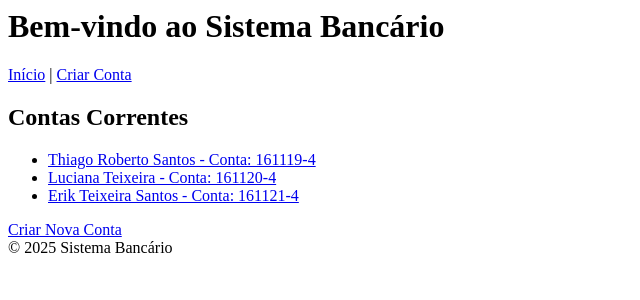
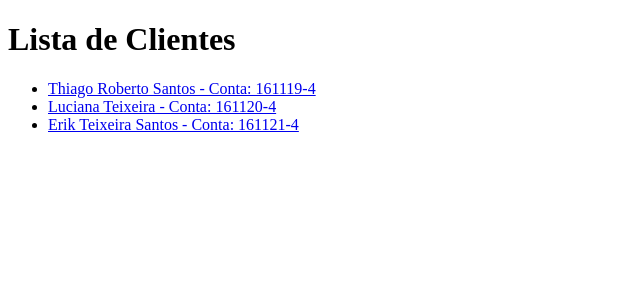
Before and after one commit to EstudosPythonSenac2024/estudos_senac, a Django app: page / in a window 1280 px wide. Shown: the top 300 px of the page, without its empty margins (0-640 px from the left). Run offline with Django 5.2, Linux system fonts and the light colour scheme; data comes from the database, SQL or seed files in the repository; both versions use the stored data as it was after the commit.

Commit message:
atualizando projeto aqui.

```diff
--- a/python/django/banco/banco/settings.py
+++ b/python/django/banco/banco/settings.py
@@ -59,8 +59,8 @@ ROOT_URLCONF = 'banco.urls'
 TEMPLATES = [
     {
         'BACKEND': 'django.template.backends.django.DjangoTemplates',
-        'DIRS': [],  # Deixe vazio se os templates estão nos apps
-        'APP_DIRS': True,  # Ativa a busca por templates nas pastas dos apps
+        'DIRS': [],  # Deixe vazio para usar o padrão das apps
+        'APP_DIRS': True,  # Habilitar a busca nos diretórios "templates/" das apps
         'OPTIONS': {
             'context_processors': [
                 'django.template.context_processors.debug',
@@ -71,6 +71,8 @@ TEMPLATES = [
         },
     },
 ]
+
+
 
 WSGI_APPLICATION = 'banco.wsgi.application'
 
--- a/python/django/banco/contas/admin.py
+++ b/python/django/banco/contas/admin.py
@@ -7,5 +7,5 @@ class ContaCorrenteAdmin(admin.ModelAdmin):
 
 @admin.register(Historico)
 class HistoricoAdmin(admin.ModelAdmin):
-    list_display = ('conta', 'operacao', 'valor', 'data')
-    list_filter = ('operacao', 'data')
+    list_display = ('id', 'operacao', 'valor', 'data')  # Certifique-se de que os campos existem no modelo
+    list_filter = ('operacao', 'data')  # Filtrar usando campos válidos do modelo
--- a/python/django/banco/contas/templates/contas/depositar.html
+++ b/python/django/banco/contas/templates/contas/depositar.html
@@ -13,6 +13,6 @@
         <input type="number" name="valor" step="0.01" required>
         <button type="submit">Confirmar</button>
     </form>
-    <p><a href="{% url 'detalhes' conta.id %}">Voltar</a></p>
+    <a href="{% url 'detalhes' conta.id %}">Voltar</a>
 </body>
 </html>
--- a/python/django/banco/contas/templates/contas/detalhes.html
+++ b/python/django/banco/contas/templates/contas/detalhes.html
@@ -9,6 +9,6 @@
     <p><strong>Número da Conta:</strong> {{ conta.numero_conta }}</p>
     <p><strong>Saldo:</strong> R$ {{ conta.saldo }}</p>
     <p><strong>Limite Negativo:</strong> R$ {{ conta.limite_negativo }}</p>
-    <a href="{% url 'index' %}">Voltar para a Lista de Contas</a>
+    <a href="{% url 'detalhes' conta.id %}">Voltar</a>
 </body>
 </html>
--- a/python/django/banco/contas/templates/contas/detalhes_conta_corrente.html
+++ b/python/django/banco/contas/templates/contas/detalhes_conta_corrente.html
@@ -20,6 +20,6 @@
         <li><a href="{% url 'historico' conta.id %}">Ver Histórico</a></li>
     </ul>
 
-    <p><a href="{% url 'index' %}">Voltar para a Lista de Contas</a></p>
+    <p><a href="{% url 'lista_clientes' %}">Voltar</a></p>
 </body>
 </html>
--- /dev/null
+++ b/python/django/banco/contas/templates/contas/lista_clientes.html
@@ -0,0 +1,18 @@
+<!DOCTYPE html>
+<html>
+<head>
+    <title>Lista de Clientes</title>
+</head>
+<body>
+    <h1>Lista de Clientes</h1>
+    <ul>
+        {% for conta in contas %}
+            <li>
+                <a href="{% url 'detalhes' conta.id %}">
+                    {{ conta.titular }} - Conta: {{ conta.numero_conta }}
+                </a>
+            </li>
+        {% endfor %}
+    </ul>
+</body>
+</html>
--- a/python/django/banco/contas/templates/contas/sacar.html
+++ b/python/django/banco/contas/templates/contas/sacar.html
@@ -8,7 +8,7 @@
 <body>
     <h1>Sacar da Conta: {{ conta.numero_conta }}</h1>
     {% if erro %}
-        <p style="color: red;">{{ erro }}</p>
+    <p style="color: red;">{{ erro }}</p>
     {% endif %}
     <form method="post">
         {% csrf_token %}
@@ -16,6 +16,7 @@
         <input type="number" name="valor" step="0.01" required>
         <button type="submit">Confirmar</button>
     </form>
-    <p><a href="{% url 'detalhes' conta.id %}">Voltar</a></p>
+    <a href="{% url 'detalhes' conta.id %}">Voltar</a>
+
 </body>
 </html>
--- a/python/django/banco/contas/urls.py
+++ b/python/django/banco/contas/urls.py
@@ -2,10 +2,10 @@ from django.urls import path
 from . import views
 
 urlpatterns = [
-    path('', views.index, name='index'),
-    path('<int:conta_id>/', views.detalhes, name='detalhes'),
-    path('<int:conta_id>/depositar/', views.depositar, name='depositar'),
-    path('<int:conta_id>/sacar/', views.sacar, name='sacar'),
-    path('<int:conta_id>/transferir/', views.transferir, name='transferir'),
-    path('<int:conta_id>/historico/', views.historico, name='historico'),
+    path('', views.lista_clientes, name='lista_clientes'),  # Página inicial (lista de clientes)
+    path('<int:conta_id>/', views.detalhes, name='detalhes'),  # Detalhes de uma conta específica
+    path('<int:conta_id>/historico/', views.historico, name='historico'),  # Histórico
+    path('<int:conta_id>/sacar/', views.sacar, name='sacar'),  # Saque
+    path('<int:conta_id>/depositar/', views.depositar, name='depositar'),  # Depósito
+    path('<int:conta_id>/transferir/', views.transferir, name='transferir'),  # Transferência
 ]
--- a/python/django/banco/contas/views.py
+++ b/python/django/banco/contas/views.py
@@ -1,13 +1,12 @@
 from django.shortcuts import render, get_object_or_404, redirect
 from django.contrib import messages
-from .models import ContaCorrente
+from .models import ContaCorrente, Historico
 from .forms import ContaForm
 from django.db import models
 from django.core.paginator import Paginator
-from django.shortcuts import render
 from django.utils.timezone import now
-
-
+from decimal import Decimal
+from django.core.exceptions import ValidationError
 
 def index(request):
     """Página inicial que lista todas as contas cadastradas com links para ações."""
@@ -20,6 +19,21 @@ def detalhes(request, conta_id):
 
     # Renderiza os detalhes da conta
     return render(request, 'contas/detalhes_conta_corrente.html', {'conta': conta})
+
+def depositar(request, conta_id):
+    conta = ContaCorrente.objects.get(pk=conta_id)
+    if request.method == 'POST':
+        valor = Decimal(request.POST['valor'])
+        conta.saldo += valor
+        conta.save()
+
+        Historico.objects.create(
+            conta=conta,
+            tipo="Depósito",
+            valor=valor
+        )
+        return redirect('detalhes', conta_id=conta_id)
+    return render(request, 'contas/depositar.html', {'conta': conta})
 
 def criar_conta(request):
     if request.method == 'POST':
@@ -35,66 +49,65 @@ def criar_conta(request):
     return render(request, 'contas/criar_conta.html', {'form': form})
 
 
-def depositar(request, conta_id):
-    conta = get_object_or_404(ContaCorrente, pk=conta_id)
-
-    if request.method == "POST":
-        valor = float(request.POST.get("valor"))
-        conta.saldo += valor
-        conta.save()
-
-        # Registra no histórico
-        conta.historico.create(operacao="Depósito", valor=valor, saldo=conta.saldo)
-        return redirect('detalhes', conta_id=conta.id)
-
-    return render(request, 'contas/depositar.html', {'conta': conta})
-
 def sacar(request, conta_id):
     conta = get_object_or_404(ContaCorrente, pk=conta_id)
 
     if request.method == "POST":
-        valor = float(request.POST.get("valor"))
-        if conta.saldo - valor >= conta.limite_negativo:
-            conta.saldo -= valor
-            conta.save()
-            conta.historico.create(operacao="Saque", valor=-valor, saldo=conta.saldo)
-        else:
-            return render(request, 'contas/sacar.html', {'conta': conta, 'erro': "Saldo insuficiente."})
+        valor = Decimal(request.POST.get("valor"))
+        if conta.saldo - valor < conta.limite_negativo:
+            return render(request, 'contas/sacar.html', {
+                'conta': conta,
+                'erro': "Saldo insuficiente para o saque."
+            })
 
-        return redirect('detalhes', conta_id=conta.id)
+        conta.saldo -= valor  # Subtrai do saldo da conta
+        conta.save()
+
+        # Registra a operação no histórico
+        Historico.objects.create(
+            conta=conta,
+            operacao="Saque",
+            valor=-valor,
+            saldo=conta.saldo
+        )
+        return redirect('detalhes', conta_id=conta.id)  # Redireciona aos detalhes da conta
 
     return render(request, 'contas/sacar.html', {'conta': conta})
 
 def transferir(request, conta_id):
-    conta_origem = get_object_or_404(ContaCorrente, pk=conta_id)
-    contas = ContaCorrente.objects.exclude(pk=conta_id)
+    conta_origem = get_object_or_404(ContaCorrente, id=conta_id)
 
-    if request.method == "POST":
-        valor = float(request.POST.get("valor"))
-        conta_destino_id = request.POST.get("conta_destino")
-        conta_destino = get_object_or_404(ContaCorrente, pk=conta_destino_id)
+    if request.method == 'POST':
+        numero_conta_destino = request.POST.get('conta_destino')  # Número da conta destino
+        valor = Decimal(request.POST.get('valor', '0'))  # Converte para Decimal
 
-        if conta_origem.saldo - valor >= conta_origem.limite_negativo:
-            conta_origem.saldo -= valor
-            conta_destino.saldo += valor
-            conta_origem.save()
-            conta_destino.save()
+        try:
+            # Busca a conta pelo número
+            conta_destino = ContaCorrente.objects.get(numero_conta=numero_conta_destino)
+            conta_origem.realizar_operacao('Transferência Enviada', valor, conta_destino)
+            return redirect('detalhes', conta_id=conta_id)
+        except ContaCorrente.DoesNotExist:
+            return render(request, 'contas/transferir.html', {
+                'conta': conta_origem,
+                'error': 'Conta de destino inválida!',
+            })
+        except ValidationError as e:
+            return render(request, 'contas/transferir.html', {
+                'conta': conta_origem,
+                'error': str(e),
+            })
 
-            conta_origem.historico.create(operacao="Transferência Enviada", valor=-valor, saldo=conta_origem.saldo)
-            conta_destino.historico.create(operacao="Transferência Recebida", valor=valor, saldo=conta_destino.saldo)
-
-            return redirect('detalhes', conta_id=conta_origem.id)
-        else:
-            return render(request, 'contas/transferir.html', {'conta': conta_origem, 'contas': contas, 'erro': "Saldo insuficiente."})
-
-    return render(request, 'contas/transferir.html', {'conta': conta_origem, 'contas': contas})
-
+    return render(request, 'contas/transferir.html', {'conta': conta_origem})
 
 def historico(request, conta_id):
-    # Busca a conta
-    conta = get_object_or_404(ContaCorrente, pk=conta_id)
-    # Busca todas as operações associadas a essa conta
-    historico = conta.historico.all()
+    # Obtém a conta pelo ID
+    conta = get_object_or_404(ContaCorrente, id=conta_id)
+    # Filtra os históricos relacionados à conta
+    historico = Historico.objects.filter(conta=conta).order_by('-data')
+    # Passa a conta para o template
+    return render(request, 'contas/historico.html', {'historico': historico, 'conta': conta})
 
-    # Renderiza o template com os dados
-    return render(request, 'contas/historico.html', {'conta': conta, 'historico': historico})
+# View para exibir a lista de clientes
+def lista_clientes(request):
+    contas = ContaCorrente.objects.all()
+    return render(request, 'contas/lista_clientes.html', {'contas': contas})
```
Also changed, not shown: python/django/banco/contas/models.py (+18 -8 lines), python/django/banco/contas/templates/contas/historico.html (+22 -6 lines), python/django/banco/contas/templates/contas/transferir.html (+10 -12 lines), python/django/banco/contas/migrations/0002_alter_historico_conta_alter_historico_operacao.py (added), python/django/banco/contas/migrations/0003_historico_tipo_alter_historico_operacao.py (added), python/django/banco/contas/migrations/0004_historico_saldo_alter_historico_tipo.py (added), python/django/banco/contas/templates/contas/base.html (renamed from python/django/banco/contas/templates/base.html), python/django/banco/db.sqlite3.
